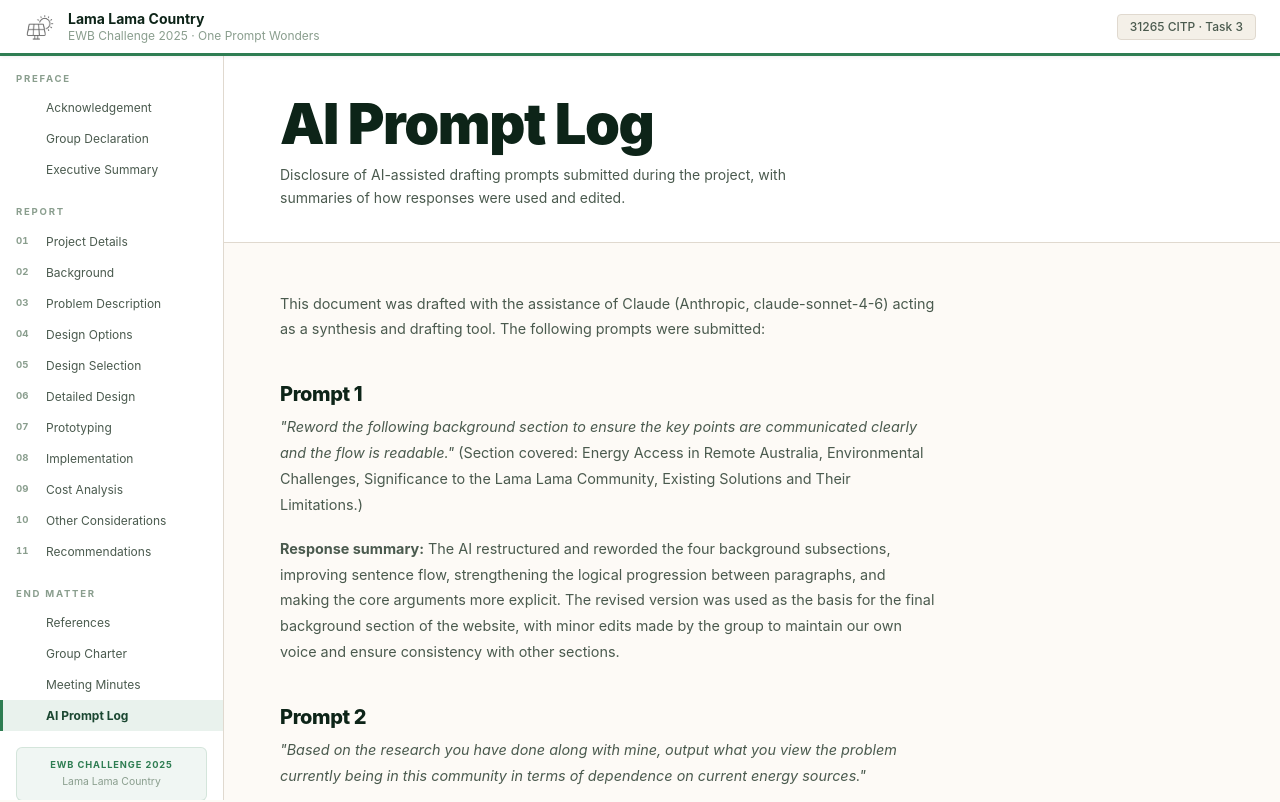
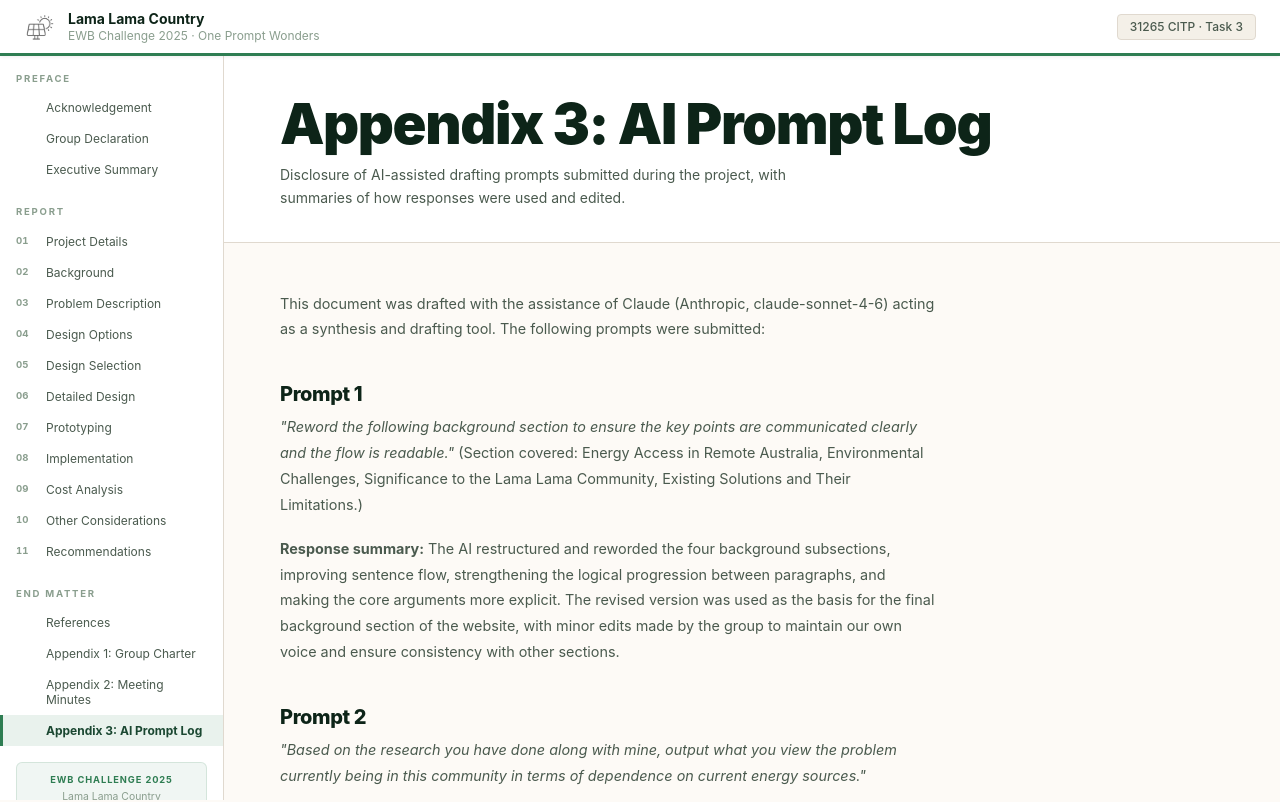
Before and after one commit to DeathBlade205/ewbtest, a Next.js app: page /ai-prompt-log in a window 1280 px wide. Shown: the top 802 px of the page. Built offline with nearby package versions, Linux system fonts and the light colour scheme.

Commit message:
fixed appendix prefix naming

```diff
--- a/app/ai-prompt-log/page.tsx
+++ b/app/ai-prompt-log/page.tsx
@@ -4,7 +4,7 @@ import ScrollReveal from '@/components/ScrollReveal'
 export default function AIPromptLog() {
   return (
     <div>
-      <SectionHero title="AI Prompt Log" subtitle="Disclosure of AI-assisted drafting prompts submitted during the project, with summaries of how responses were used and edited." />
+      <SectionHero title="Appendix 3: AI Prompt Log" subtitle="Disclosure of AI-assisted drafting prompts submitted during the project, with summaries of how responses were used and edited." />
       <div className="px-8 md:px-14 py-12 max-w-3xl">
         <div className="prose">
           <ScrollReveal>
--- a/app/group-charter/page.tsx
+++ b/app/group-charter/page.tsx
@@ -4,7 +4,7 @@ import ScrollReveal from '@/components/ScrollReveal'
 export default function GroupCharter() {
   return (
     <div>
-      <SectionHero title="Group Charter" subtitle="Ground rules, goals, leadership, and the team's commitment to working together as One Prompt Wonders." />
+      <SectionHero title="Appendix 1: Group Charter" subtitle="Ground rules, goals, leadership, and the team's commitment to working together as One Prompt Wonders." />
       <div className="px-8 md:px-14 py-12 max-w-3xl">
         <div className="prose">
           <ScrollReveal>
--- a/app/group-declaration/page.tsx
+++ b/app/group-declaration/page.tsx
@@ -39,7 +39,7 @@ export default function GroupDeclaration() {
 
           <ScrollReveal delay={0.06}>
             <p className="text-sm" style={{ color: 'var(--ink-muted)' }}>
-              The following table declares each group member's individual contribution to this project. All members confirm that the work submitted is their own, that any use of AI tools has been disclosed in the AI Prompt Log, and that all sources are cited in accordance with APA 7th edition referencing guidelines.
+              The following table declares each group member's individual contribution to this project. All members confirm that the work submitted is their own, that any use of AI tools has been disclosed in Appendix 3: AI Prompt Log, and that all sources are cited in accordance with APA 7th edition referencing guidelines.
             </p>
           </ScrollReveal>
 
--- a/app/meeting-minutes/page.tsx
+++ b/app/meeting-minutes/page.tsx
@@ -4,7 +4,7 @@ import ScrollReveal from '@/components/ScrollReveal'
 export default function MeetingMinutes() {
   return (
     <div>
-      <SectionHero title="Meeting Minutes" subtitle="Three structured prototype-review sessions tracking iteration of the system architecture diagram from Version 1 to Version 4." />
+      <SectionHero title="Appendix 2: Meeting Minutes" subtitle="Three structured prototype-review sessions tracking iteration of the system architecture diagram from Version 1 to Version 4." />
       <div className="px-8 md:px-14 py-12 max-w-3xl">
         <div className="prose">
           <ScrollReveal>
--- a/components/PageNav.tsx
+++ b/components/PageNav.tsx
@@ -19,9 +19,9 @@ const ORDER = [
   { href: '/other-considerations', label: 'Other Considerations' },
   { href: '/recommendations',      label: 'Recommendations' },
   { href: '/references',           label: 'References' },
-  { href: '/group-charter',        label: 'Group Charter' },
-  { href: '/meeting-minutes',      label: 'Meeting Minutes' },
-  { href: '/ai-prompt-log',        label: 'AI Prompt Log' },
+  { href: '/group-charter',        label: 'Appendix 1: Group Charter' },
+  { href: '/meeting-minutes',      label: 'Appendix 2: Meeting Minutes' },
+  { href: '/ai-prompt-log',        label: 'Appendix 3: AI Prompt Log' },
 ]
 
 export default function PageNav() {
--- a/components/Sidebar.tsx
+++ b/components/Sidebar.tsx
@@ -19,9 +19,9 @@ const NAV = [
   { href: '/other-considerations', label: 'Other Considerations',  num: '10',  group: 'Report' },
   { href: '/recommendations',      label: 'Recommendations',       num: '11',  group: 'Report' },
   { href: '/references',           label: 'References',            num: null,  group: 'End Matter' },
-  { href: '/group-charter',        label: 'Group Charter',         num: null,  group: 'End Matter' },
-  { href: '/meeting-minutes',      label: 'Meeting Minutes',       num: null,  group: 'End Matter' },
-  { href: '/ai-prompt-log',        label: 'AI Prompt Log',         num: null,  group: 'End Matter' },
+  { href: '/group-charter',        label: 'Appendix 1: Group Charter',    num: null,  group: 'End Matter' },
+  { href: '/meeting-minutes',      label: 'Appendix 2: Meeting Minutes',  num: null,  group: 'End Matter' },
+  { href: '/ai-prompt-log',        label: 'Appendix 3: AI Prompt Log',    num: null,  group: 'End Matter' },
 ]
 
 export default function Sidebar() {
```
